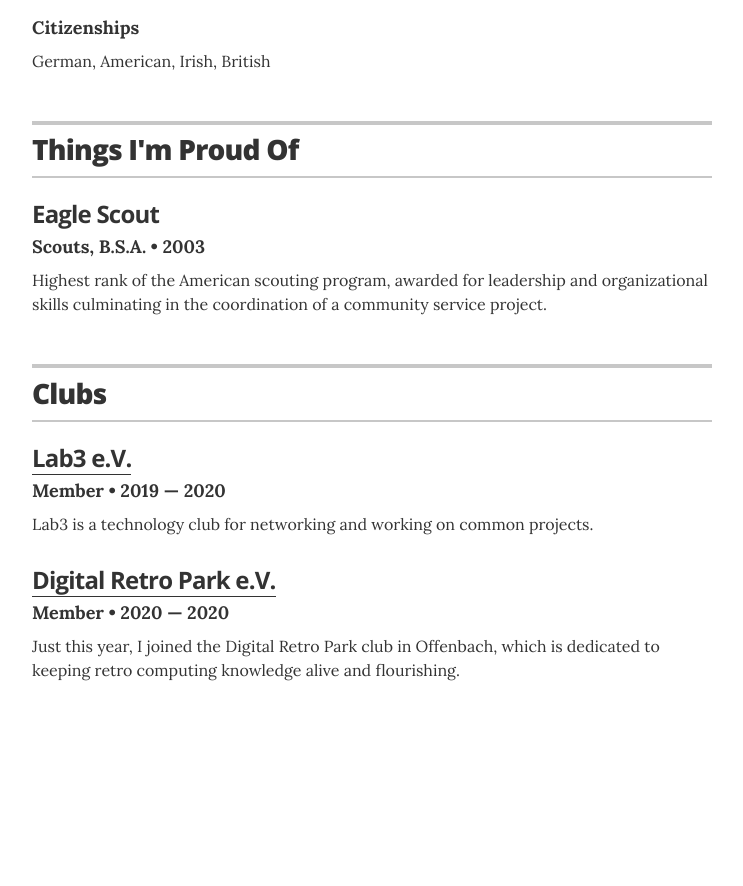
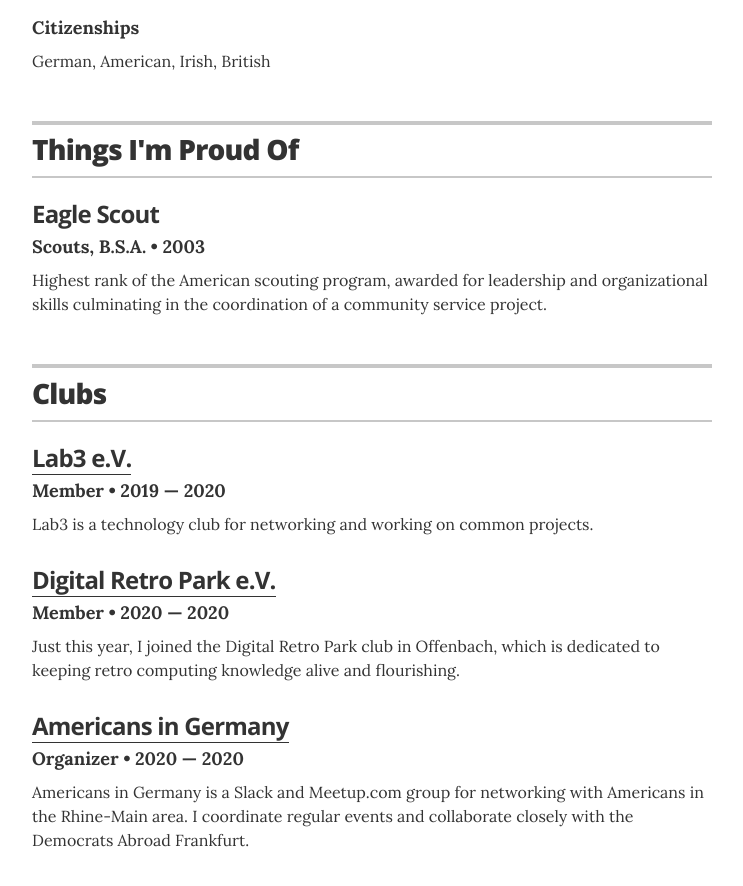
Before and after one commit to BrianInGermany/brian-profile, a Jekyll site: the page built from index.html, in a window 1280 px wide and 900 px high, scrolled down 1290 px. Shown: the top 886 px of the window, without its empty margins (268-1011 px from the left). Built offline with Jekyll 4.4.1, drawn with Linux system fonts in a browser that asks for light colours; before the commit the page ends 2020 px from its top, so only the background shows below that.

Commit message:
add club

```diff
--- a/_data/associations.yml
+++ b/_data/associations.yml
@@ -13,3 +13,9 @@
   year: 2020 &mdash; 2020
   url: https://digitalretropark.de/
   summary: Just this year, I joined the Digital Retro Park club in Offenbach, which is dedicated to keeping retro computing knowledge alive and flourishing.
+
+- organization: Americans in Germany
+  role: Organizer
+  year: 2020 &mdash; 2020
+  url: https://americansingermany.club/
+  summary: Americans in Germany is a Slack and Meetup.com group for networking with Americans in the Rhine-Main area. I coordinate regular events and collaborate closely with the Democrats Abroad Frankfurt.
```
